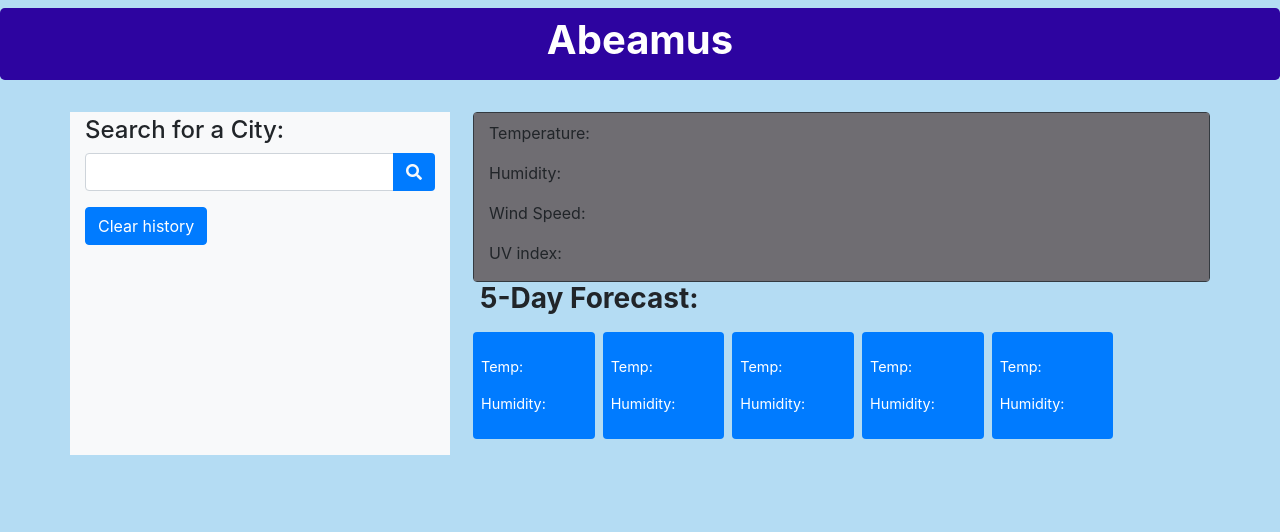
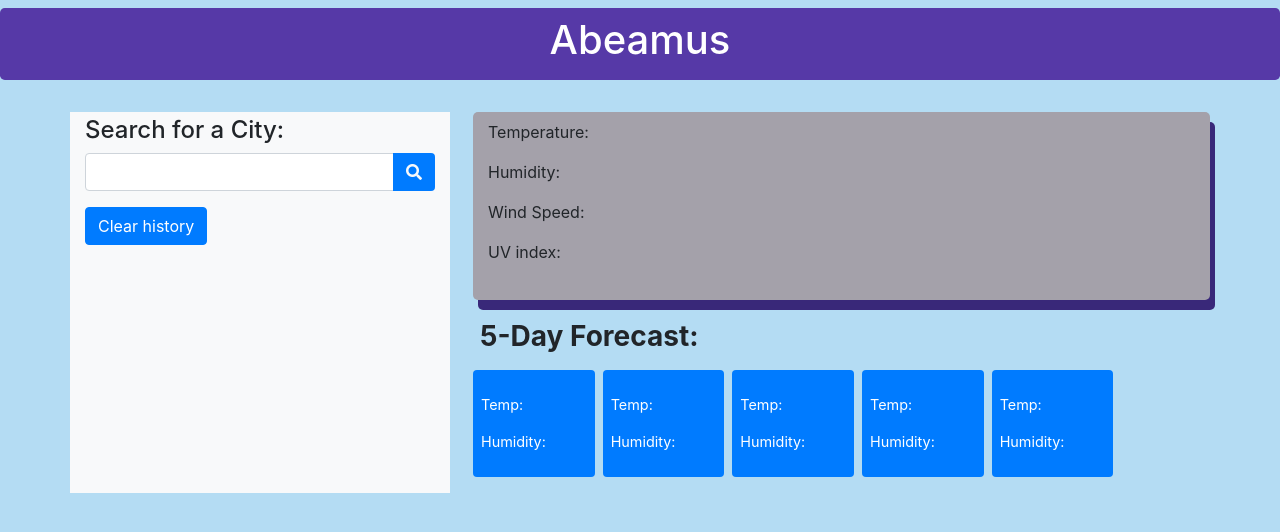
Before and after one commit to vbalakhovsky/Wold-Travel-Weather, a plain HTML site: page index.html in a window 1280 px wide. Drawn offline with nearby package versions, Linux system fonts and the light colour scheme.

Commit message:
Oh, well

```diff
--- a/index.html
+++ b/index.html
@@ -11,8 +11,8 @@
 </head>
 <body>
 
-    <div class="jumbotron container-fluid mt-2 text-center p-2" style="background-color:#2d04a0 ;color: white;">
-        <h1> <strong>Abeamus</strong></h1>
+    <div class="jumbotron container-fluid mt-2 text-center p-2" style="background-color:#5639a7 ; color: white;">
+        <h1>Abeamus</h1>
     </div>
     <div class="container">
 
@@ -34,7 +34,7 @@
                 </ul>
             </div>
             <div class="col-sm-8">
-                <div class="row ml-2 border border-dark rounded">
+                <div class="row ml-2 ">
                     <div class="col-sm-12" id="current-weather">
                         <h3 class="city-name mb-1 mt-2 bolder" id="current-city"></h3>
                         <p>Temperature:<span class="current" id="temperature"></span></p>
--- a/style.css
+++ b/style.css
@@ -11,7 +11,11 @@ body {
     background-color: rgb(180, 220, 243);
 
 }
-#current-weather{ background-color: rgb(111, 109, 114);}
+#current-weather{ background-color: rgb(164, 161, 170);
+box-shadow: 5px 10px #392879;
+border-radius: 5px;
+padding-bottom: 20px;
+margin-bottom: 20px;}
 
 
 h3{
@@ -27,6 +31,6 @@ li:hover{
     background-color: lightslategray;
     text-decoration: underline;
 }
-.tooMuchSun{ background-color: rgb(236, 25, 10);}
+.tooMuchSun{padding: 5px; background-color: rgb(236, 25, 10);}
 .moderateSun {background-color: rgb(197, 180, 21);}
 .noSun{background-color: rgb(53, 161, 10);}
```
Also changed, not shown: Screengrab.PNG (added).
